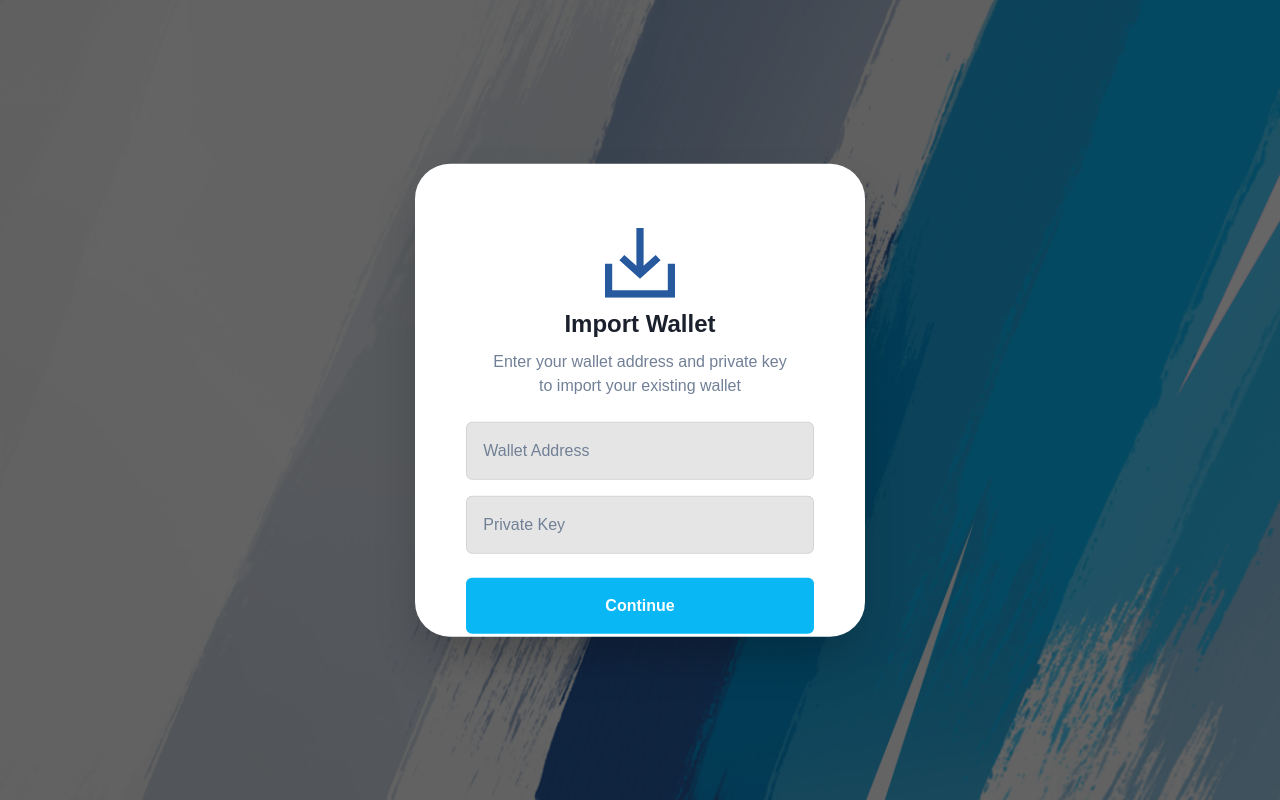
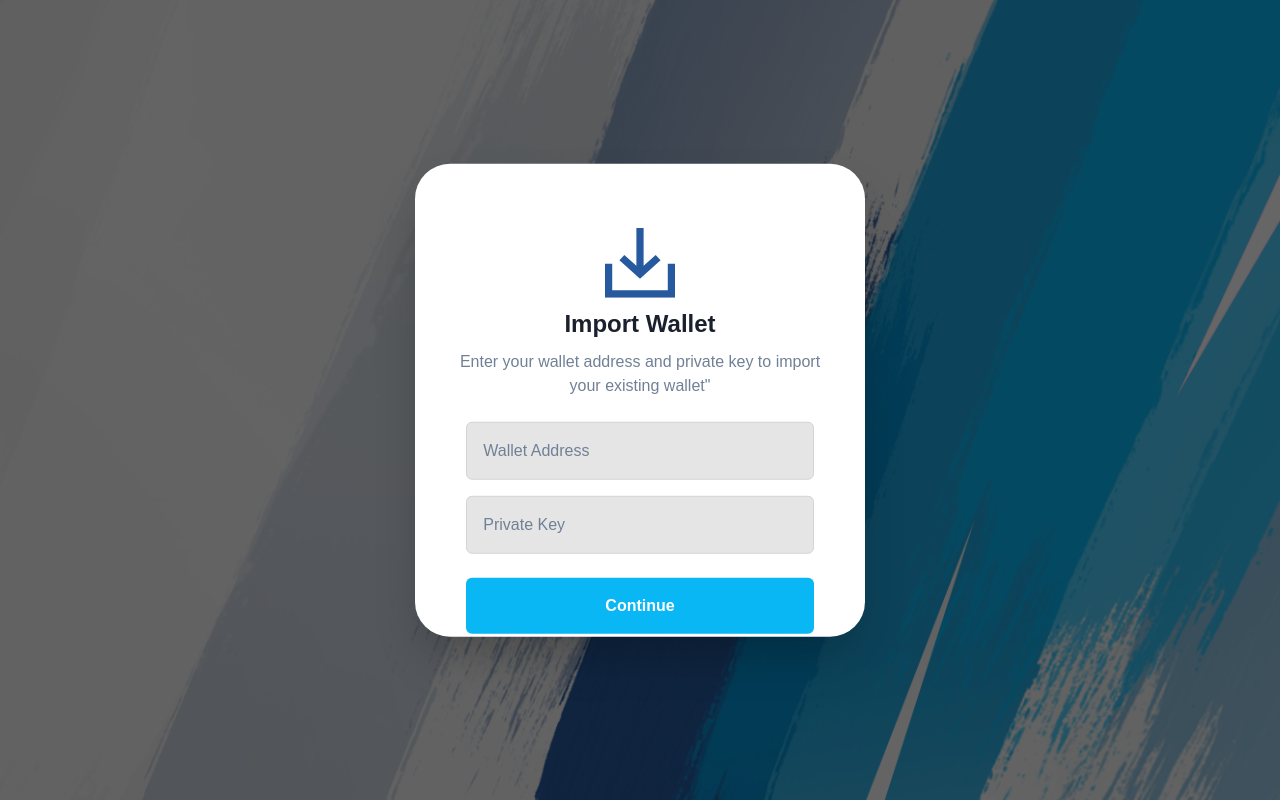
Before and after one commit to 0xAleksaOpacic/nil-wallet, a React (Vite) app: page /onboarding/import-wallet in a window 1280 px wide. Built offline with nearby package versions, Linux system fonts and the light colour scheme.

Commit message:
create step header organism

```diff
--- /dev/null
+++ b/src/components/organisms/OnboardingStepHeader.tsx
@@ -0,0 +1,30 @@
+import { Box, Text, Image, VStack } from "@chakra-ui/react";
+
+interface IOnboardingStepHeaderProps {
+	iconSrc: string;
+	title: string;
+	subtitle: React.ReactNode;
+}
+
+const OnboardingStepHeader: React.FC<IOnboardingStepHeaderProps> = ({ iconSrc, title, subtitle }) => {
+	return (
+		<VStack spacing={2} align="center" paddingTop={8}>
+			{/* Icon */}
+			<Box display="flex" justifyContent="center" p={0} m={0}>
+				<Image src={iconSrc} alt={`${title} Icon`} boxSize="70px" p={0} m={0} />
+			</Box>
+
+			{/* Title and Subtitle */}
+			<VStack align="center">
+				<Text fontSize="2xl" fontWeight="bold" textAlign="center">
+					{title}
+				</Text>
+				<Text fontSize="md" color="gray.500" textAlign="center">
+					{subtitle}
+				</Text>
+			</VStack>
+		</VStack>
+	);
+};
+
+export default OnboardingStepHeader;
--- a/src/components/pages/Onboarding/CreateWallet.tsx
+++ b/src/components/pages/Onboarding/CreateWallet.tsx
@@ -1,6 +1,7 @@
 import { Box, Button, VStack, Text, Image, Input, Select } from "@chakra-ui/react";
 import newWalletIcon from '/icons/newWallet.svg';
 import { useNavigate } from "react-router-dom";
+import OnboardingStepHeader from "../../organisms/OnboardingStepHeader.tsx";
 
 const CreateWallet = () => {
 	const navigate = useNavigate();
@@ -8,22 +9,11 @@ const CreateWallet = () => {
 	return (
 		<VStack height={"100%"} justifyContent="space-between">
 			{/* Top Section: Icon and Title/Subtitles */}
-			<VStack spacing={2} align="center" paddingTop={8}>
-				{/* Icon */}
-				<Box display="flex" justifyContent="center" p={0} m={0}>
-					<Image src={newWalletIcon} alt="New Wallet Icon" boxSize="70px" p={0} m={0} />
-				</Box>
-
-				{/* Title and Subtitle */}
-				<VStack align="center">
-					<Text fontSize="2xl" fontWeight="bold" textAlign="center">
-						New Wallet
-					</Text>
-					<Text fontSize="md" color="gray.500" textAlign="center">
-						Enter your private key and select a <br /> shard ID to deploy a new wallet
-					</Text>
-				</VStack>
-			</VStack>
+			<OnboardingStepHeader
+				iconSrc={newWalletIcon}
+				title="New Wallet"
+				subtitle={<><span>Enter your private key and select a</span><br /><span>shard ID to deploy a new wallet</span></>}
+			/>
 
 			{/* Middle Section: Input Fields */}
 			<VStack spacing={4} align="center" width="90%" paddingY={4}>
--- a/src/components/pages/Onboarding/ImportWallet.tsx
+++ b/src/components/pages/Onboarding/ImportWallet.tsx
@@ -1,6 +1,7 @@
 import { Box, Button, VStack, Text, Image, Input } from "@chakra-ui/react";
 import importWalletIcon from '/icons/importWallet.svg';
-import {useNavigate} from "react-router-dom"; // Ensure this path is correct
+import {useNavigate} from "react-router-dom";
+import OnboardingStepHeader from "../../organisms/OnboardingStepHeader.tsx"; // Ensure this path is correct
 
 const ImportWallet = () => {
 	const navigate = useNavigate();
@@ -8,22 +9,11 @@ const ImportWallet = () => {
 	return (
 		<VStack height={"100%"} justifyContent="space-between">
 			{/* Top Section: Icon and Title/Subtitles */}
-			<VStack spacing={2} align="center" paddingTop={8}>
-				{/* Icon */}
-				<Box display="flex" justifyContent="center" p={0} m={0}>
-					<Image src={importWalletIcon} alt="Import Wallet Icon" boxSize="70px" p={0} m={0} />
-				</Box>
-
-				{/* Title and Subtitle */}
-				<VStack align="center">
-					<Text fontSize="2xl" fontWeight="bold" textAlign="center">
-						Import Wallet
-					</Text>
-					<Text fontSize="md" color="gray.500" textAlign="center">
-						Enter your wallet address and private key <br /> to import your existing wallet
-					</Text>
-				</VStack>
-			</VStack>
+			<OnboardingStepHeader
+				iconSrc={importWalletIcon}
+				title="Import Wallet"
+				subtitle={<span>Enter your wallet address and private key to import your existing wallet"</span>}
+			/>
 
 			{/* Middle Section: Input Fields */}
 			<VStack spacing={4} align="center" width="90%" paddingY={4}>
--- a/src/components/pages/Onboarding/Landing.tsx
+++ b/src/components/pages/Onboarding/Landing.tsx
@@ -7,16 +7,16 @@ const Landing = () => {
 
 	return (
 		<VStack height={"100%"} justifyContent="space-between" align="center">
+			{/* Icon */}
+			<Box display="flex" justifyContent="center">
+				<Image src={iceShardsIcon} alt="Ice Shards Icon" boxSize="200px" />
+			</Box>
+
 			{/* Title */}
 			<Text fontSize="4xl" fontWeight="bold" textAlign="center">
 				<Text as="span" color="wallet.black">=nil;</Text>{' '}
 				<Text as="span" color="wallet.lightBlue">Extension</Text>
 			</Text>
-
-			{/* Icon */}
-			<Box display="flex" justifyContent="center">
-				<Image src={iceShardsIcon} alt="Ice Shards Icon" boxSize="200px" />
-			</Box>
 
 			{/* Buttons */}
 			<VStack spacing={4} width="90%">
--- a/src/components/pages/Onboarding/SetPassword.tsx
+++ b/src/components/pages/Onboarding/SetPassword.tsx
@@ -2,6 +2,7 @@ import { Box, Button, VStack, Text, Image, Input, Spinner } from "@chakra-ui/rea
 import lockIcon from '/icons/lock.svg'; // Ensure this path is correct
 import { useState } from "react";
 import { useNavigate } from "react-router-dom";
+import OnboardingStepHeader from "../../organisms/OnboardingStepHeader.tsx";
 
 const SetPassword = () => {
 	const navigate = useNavigate();
@@ -37,22 +38,11 @@ const SetPassword = () => {
 			)}
 
 			{/* Top Section: Icon and Title/Subtitles */}
-			<VStack spacing={2} align="center" paddingTop={8}>
-				{/* Icon */}
-				<Box display="flex" justifyContent="center" p={0} m={0}>
-					<Image src={lockIcon} alt="Lock Icon" boxSize="70px" p={0} m={0} />
-				</Box>
-
-				{/* Title and Subtitle */}
-				<VStack align="center">
-					<Text fontSize="2xl" fontWeight="bold" textAlign="center">
-						Create Password
-					</Text>
-					<Text fontSize="md" color="gray.500" textAlign="center">
-						This password will be used to <br /> secure and unlock your wallet
-					</Text>
-				</VStack>
-			</VStack>
+			<OnboardingStepHeader
+				iconSrc={lockIcon}
+				title="Create Password"
+				subtitle={<><span>This password will be used to</span><br /><span>secure and unlock your wallet</span></>}
+			/>
 
 			{/* Middle Section: Input Fields */}
 			<VStack spacing={4} align="center" width="90%" paddingY={4}>
```
